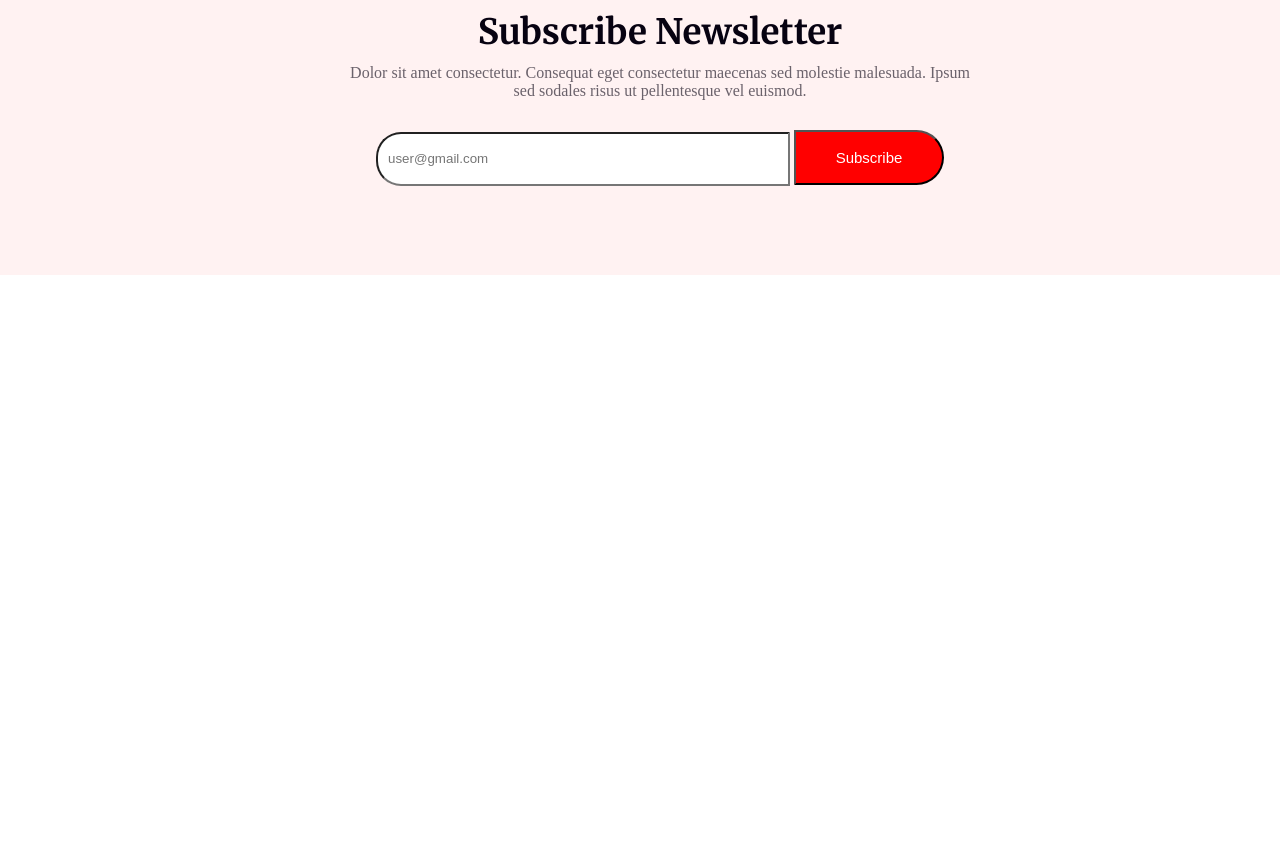
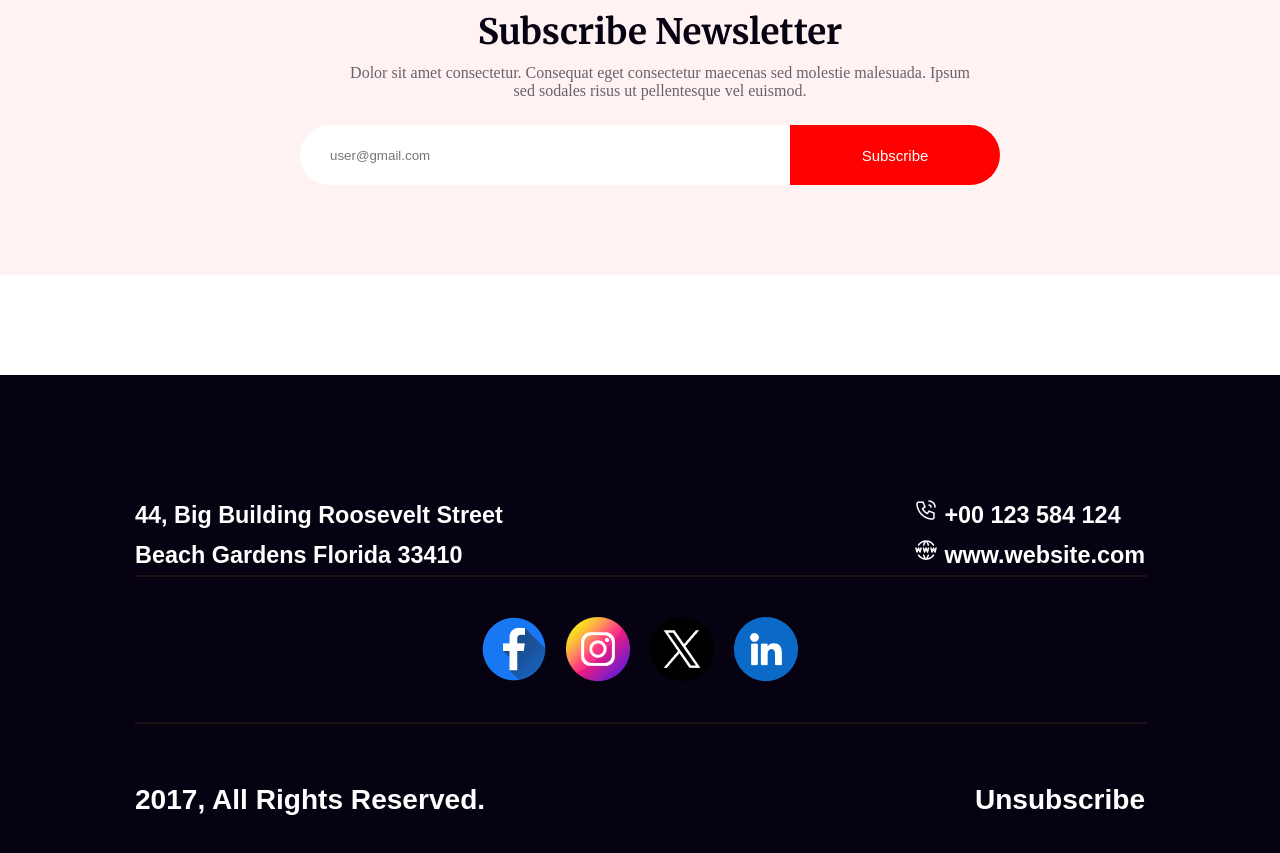
Before and after one commit to MdAlamin50/projects-New-Year, a plain HTML site: page index.html in a window 1280 px wide. Shown: the part 5280-6133 px from the top of the page. Before the commit the page ends 5655 px from the top, so only its background shows below. Drawn offline with Linux system fonts and the light colour scheme.

Commit message:
added the footer style

```diff
--- a/index.html
+++ b/index.html
@@ -134,13 +134,32 @@
                     <input class="input-text" type="text" placeholder="user@gmail.com">
                     <button class="button-style">Subscribe</button>
                 </div>
-
             </div>
         </section>
-
     </main>
-    <footer>
-
+    <footer class="footer-style">
+        <div class="footer-title">
+            <div class="footer-text">
+                <h3>44, Big Building Roosevelt Street</h3>
+                <h3>Beach Gardens Florida 33410</h3>
+            </div>
+            <div class="footer-contend">
+                <h3> <img src="resources/Call.png" alt=""> +00 123 584 124</h3>
+                <h3> <img src="resources/Website.png" alt=""> www.website.com</h3>
+            </div>
+        </div>
+        <hr class="href">
+        <div class="footer-sectio">
+            <img src="resources/Facebook.png" alt="">
+            <img src="resources/Instagram.png" alt="">
+            <img src="resources/Twitter.png" alt="">
+            <img src="resources/Linkedin.png" alt="">
+        </div>
+        <hr class="href">
+        <div class="footer-last">
+            <h3>2017, All Rights Reserved.</h3>
+            <h3>Unsubscribe</h3>
+        </div>
 
     </footer>
 </body>
--- a/style/index.css
+++ b/style/index.css
@@ -266,11 +266,22 @@ span{
      margin-top: 10px;
 }
 .content-image-style{
-    margin-top: 20px;
+    margin-top: 24px;
+    transition: 2s;
+    gap: 10px;
 }
 .imagess-style{
     margin-right: 13px;
     cursor: pointer;
+}
+.content-image-style .imagess-styleF{
+    display: block;
+    width: 100%;
+    border-radius: 5px;
+}
+.content-image-style :hover{
+    transform: scale(1.1);
+    z-index: 0;
 }
 /* section no eighet */
 .maim-section{
@@ -296,27 +307,73 @@ span{
     padding: 10px 350px;
 }
 .input-style{
-    text-align: center;
-    margin-top: 20px;
-    text-transform: capitalize;
-    border: none;
-
+   display: inline-flex;
+   padding-left: 300px;
+   margin-top: 15px;
 }
 .input-text{
-    width: 400px;
     height: 50px;
-    border-radius: 25px 0px 0px 25px;
-    padding-left: 10px;
-
+    width: 430px;
+    border: none;
+    border-radius: 45px 0px 0px 45px;
+    padding: 5px 30px;
+    background-color: #FFF;
 }
 .button-style{
+    width: 210px;
+    height: 60px;
     color: #FFF;
-    width: 150px;
-    height: 55px;
     background-color: #F00;
-    border-radius: 0px 50px 50px 0px;
+    border: none;
+    border-radius: 0px 45px 45px 0px;
+    text-align: center;
     font-size: 15px;
-   font-weight: 600px;
-
-
+    font-weight: 600px;
+    font-family: 'Inter Tight', sans-serif;
+    text-transform: capitalize;
 }
+/* footer style */
+.footer-style{
+    height: 300px;
+    background-color: #070211;
+    padding: 120px 135px;
+}
+.footer-text{
+    color: #FFF;
+    font-size: 20px;
+    font-weight: 600px;
+    font-family: 'Inter Tight', sans-serif;
+    line-height: 40px;
+}
+.footer-contend{
+    color: #FFF;
+    font-size: 20px;
+    font-weight: 600px;
+    font-family: 'Inter Tight', sans-serif;
+    line-height: 40px;
+}
+.footer-title{
+    display: flex;
+    justify-content: space-between;
+}
+.href{
+    width: 100%;
+    opacity: 20px;
+    border: 1px solid rgb(25, 19, 19);
+}
+.footer-sectio{
+    display: flex;
+    justify-content: center;
+    gap: 20px;
+    /* align-items: center; */
+    padding: 40px 0px;
+}
+.footer-last{
+    color:#FFF;
+    margin-top: 60px;
+    font-size: 24px;
+    font-weight: 600px;
+    font-family: 'Inter Tight', sans-serif;
+    display: flex;
+    justify-content: space-between;
+}
```
